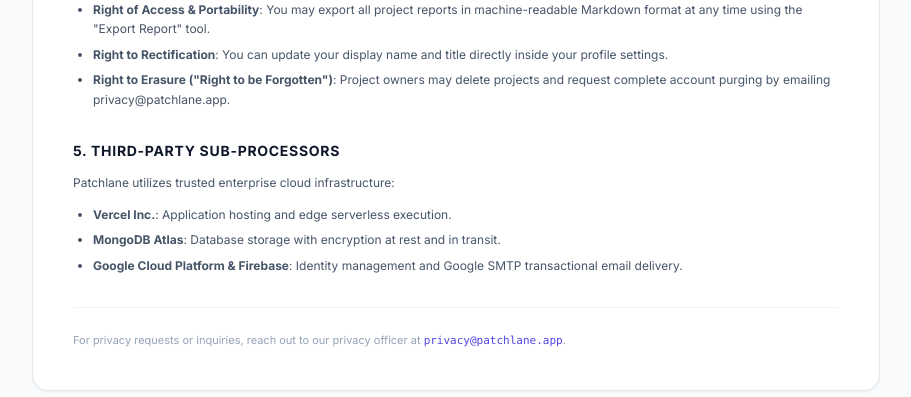
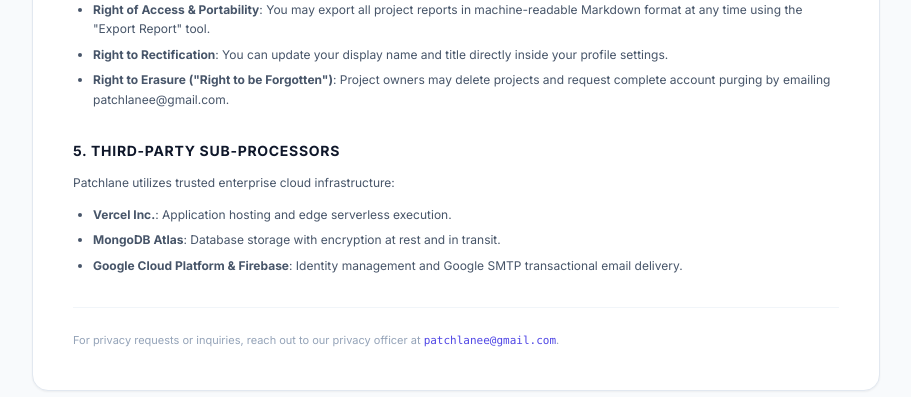
Before and after one commit to beyonddoeswork/patchlane, a Next.js app: page /privacy in a window 1280 px wide. Shown: the part 989-1386 px from the top of the page, without its empty margins (184-1095 px from the left). Built offline with nearby package versions, Linux system fonts and the light colour scheme; no server answers.

Commit message:
Updated email addresses

```diff
--- a/src/app/privacy/page.tsx
+++ b/src/app/privacy/page.tsx
@@ -83,7 +83,7 @@ export default function PrivacyPage() {
             <ul className="list-disc pl-5 space-y-1.5">
               <li><strong>Right of Access & Portability</strong>: You may export all project reports in machine-readable Markdown format at any time using the "Export Report" tool.</li>
               <li><strong>Right to Rectification</strong>: You can update your display name and title directly inside your profile settings.</li>
-              <li><strong>Right to Erasure ("Right to be Forgotten")</strong>: Project owners may delete projects and request complete account purging by emailing privacy@patchlane.app.</li>
+              <li><strong>Right to Erasure ("Right to be Forgotten")</strong>: Project owners may delete projects and request complete account purging by emailing patchlanee@gmail.com.</li>
             </ul>
           </section>
 
@@ -101,7 +101,7 @@ export default function PrivacyPage() {
 
           <section className="border-t border-slate-100 pt-6">
             <p className="text-[11px] text-slate-400">
-              For privacy requests or inquiries, reach out to our privacy officer at <span className="font-mono text-indigo-600">privacy@patchlane.app</span>.
+              For privacy requests or inquiries, reach out to our privacy officer at <span className="font-mono text-indigo-600">patchlanee@gmail.com</span>.
             </p>
           </section>
         </div>
--- a/src/app/terms/page.tsx
+++ b/src/app/terms/page.tsx
@@ -115,7 +115,7 @@ export default function TermsPage() {
 
           <section className="border-t border-slate-100 pt-6">
             <p className="text-[11px] text-slate-400">
-              Questions regarding these Terms of Service should be directed to <span className="font-mono text-indigo-600">support@patchlane.app</span>.
+              Questions regarding these Terms of Service should be directed to <span className="font-mono text-indigo-600">patchlanee@gmail.com</span>.
             </p>
           </section>
         </div>
```
